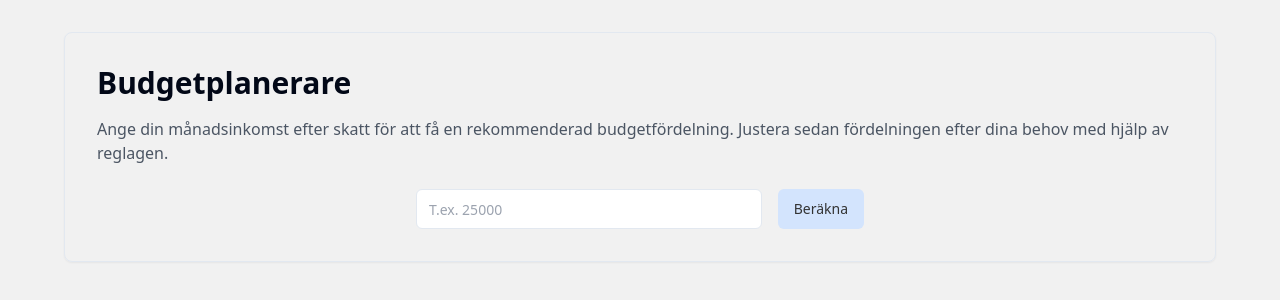
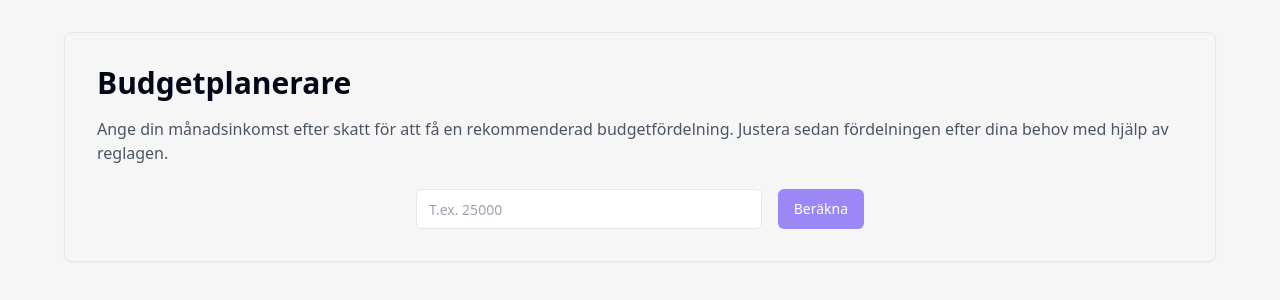
Before and after one commit to OscarCaller/budgethj, a React (Vite) app: page / in a window 1280 px wide. Shown: the top 300 px of the page. Built offline with nearby package versions, Linux system fonts and the light colour scheme.

Commit message:
Update color scheme
Changed the color scheme to match the specified colors from the provided website link. Adjusted the light blue and yellow colors to align with the new design preferences.
[skip gpt_engineer]

```diff
--- a/tailwind.config.ts
+++ b/tailwind.config.ts
@@ -25,15 +25,15 @@ export default {
         background: "hsl(var(--background))",
         foreground: "hsl(var(--foreground))",
         primary: {
-          DEFAULT: "#D3E4FD",
-          foreground: "#333333",
+          DEFAULT: "#9b87f5",
+          foreground: "#ffffff",
         },
         secondary: {
-          DEFAULT: "#F2FCE2",
+          DEFAULT: "#F1F0FB",
           foreground: "#333333",
         },
         accent: {
-          DEFAULT: "#F1F1F1",
+          DEFAULT: "#F6F6F7",
           foreground: "#333333",
         },
       },
```
